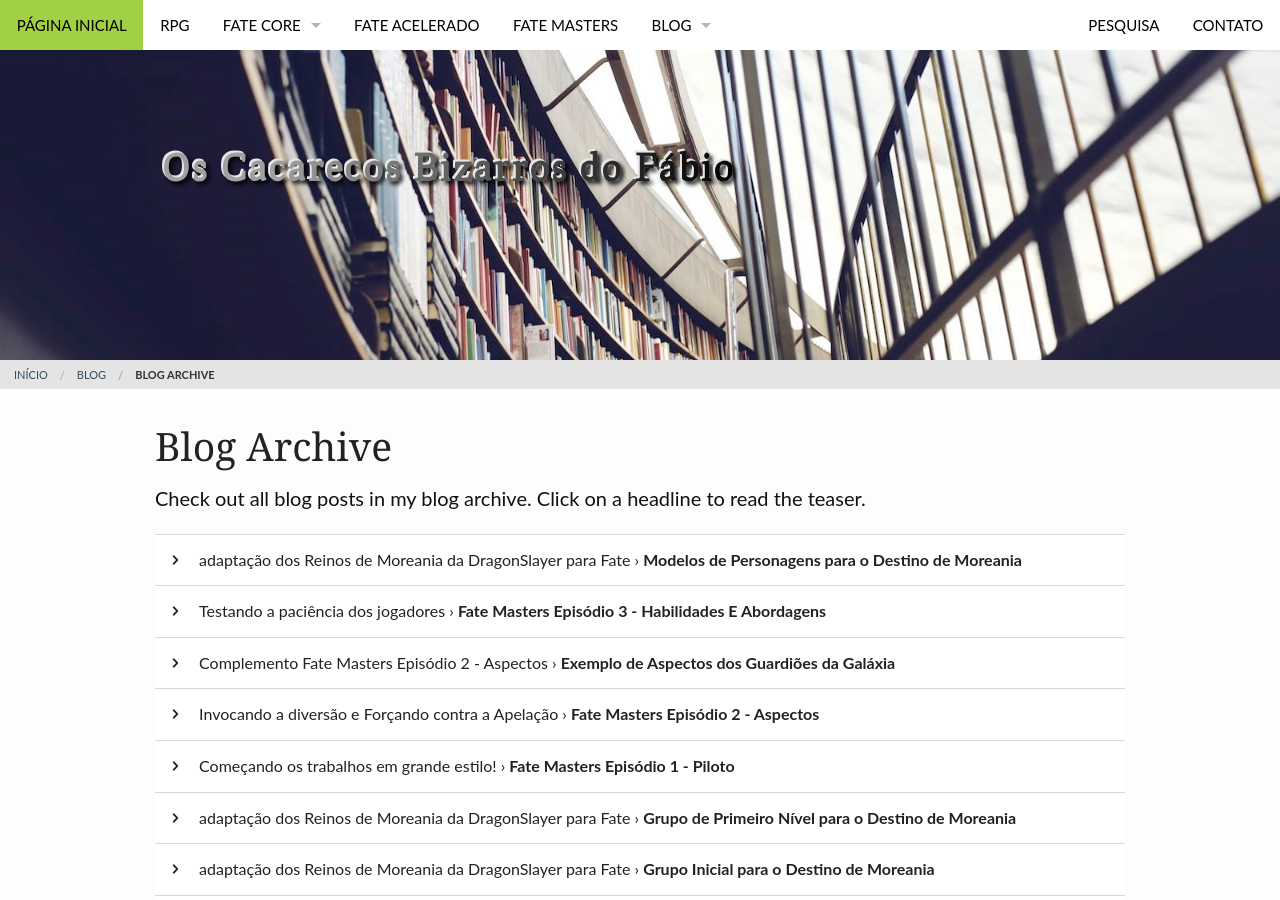
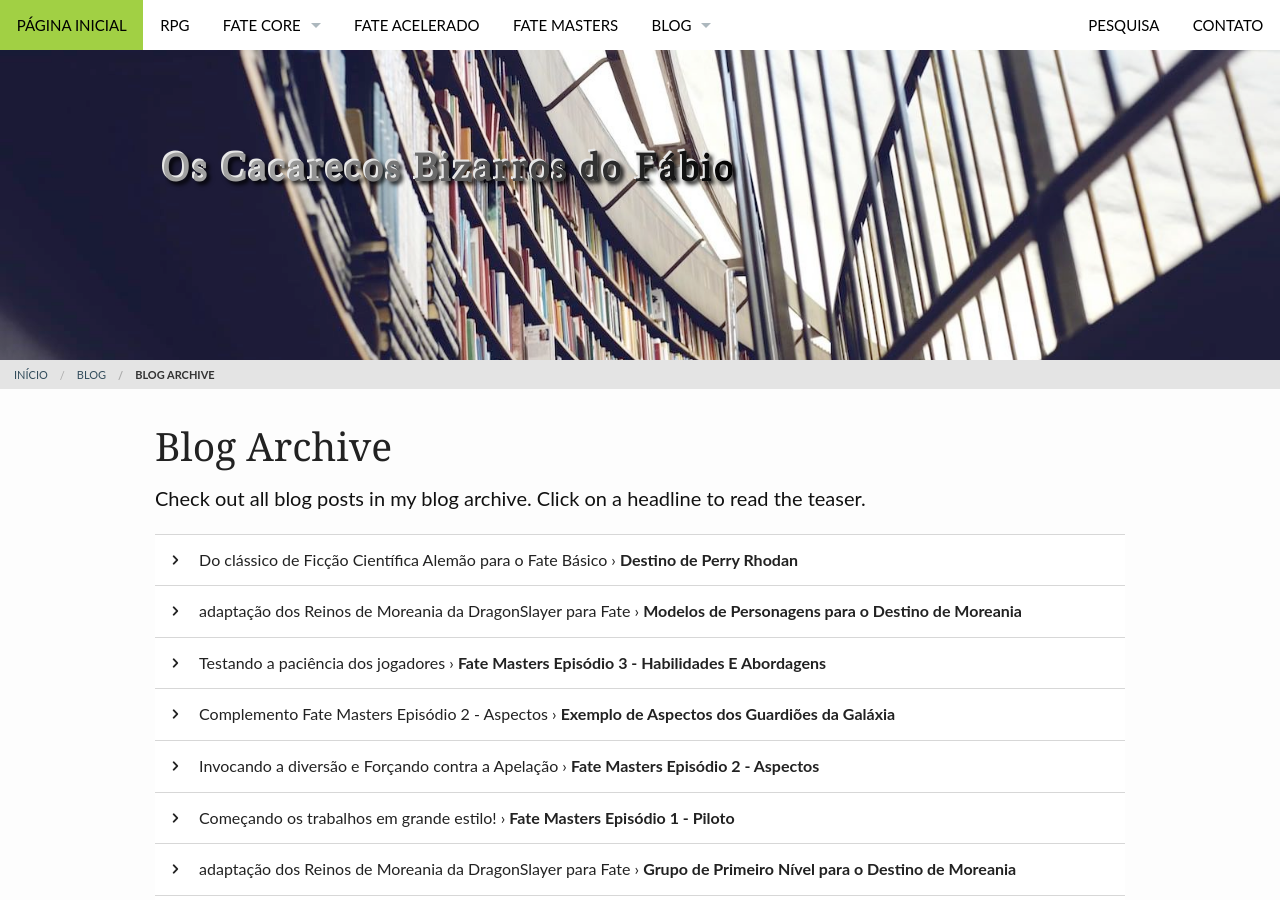
Before and after one commit to fabiocosta0305/fabiocosta0305.github.io-old, a Jekyll site: the page built from blog/archive.html, in a window 1280 px wide and 900 px high. Built offline with Jekyll 4.4.1, drawn with Linux system fonts in a browser that asks for light colours; part of the change alters nothing that is shown.

Commit message:
Adicionado Destino de Perry Rhodan

```diff
--- a/_data/navigation.yml
+++ b/_data/navigation.yml
@@ -15,6 +15,8 @@
   url: "/fate-core/"
   side: left
   dropdown:
+    - title: "Destino de Perry Rhodan"
+      url: "/fate-core/perry-rhodan/"
     - title: "Destino de Moreania"
       url: "/fate-core/moreania/"
     - title: "Destino da Caduceus"
--- /dev/null
+++ b/_posts/RPG/2015-06-16-DestinoPerryRhodan.md
@@ -0,0 +1,53 @@
+---
+title: Destino de Perry Rhodan
+subheadline: Do clássico de Ficção Científica Alemão para o Fate Básico
+layout: page
+comments: true
+categories:
+ - RPG
+tags:
+ - Fate
+ - Fate Core
+ - Fate-Core
+ - Perry-Rhodan
+header: no
+---
+
+### *1° Arco: A Terceira Potência*
+
+#### Questões e Aspectos
+
+- Não estamos sós no Espaço!
+  - Arconitas - primeiro contato no Lado Escuro da Lua
+    - *Missão Stardust*
+      - Comandada por Perry Rhodan
+- Unificar a Terra, antes que sejamos destruídos por ameaças de fora!
+  - *Terceira Potência*
+    - Criada por Perry Rhodan, com o apoio dos Arconitas Crest e Thora
+  - Thora quer voltar para casa
+- Os Mutantes - poderes especiais ou perigo
+  - *Exército de Mutantes* - Força  frontal de suporte para a Terceira
+    Potência
+    - *John Marshal*, *Anne Sloane* e *Betty Toufry* - Telepata
+    - *Tako Kakuta* e *Ras Tschubai* - Teleportadoes
+    - *Ernst Ellert* - Teletemporador (teleportador temporal)
+    - *Tanaka  Seiko* -  Teleótico (capaz  de ver  freqüências visuais
+      diferenciadas)
+- Os _Ladrões de Corpos_ - a primeira ameaça externa
+  - Trocam de corpos com os humanos
+    - Podem ser detectados por telepatas
+  - Provoca a queda dos governos mundiais em nome da Terceira Potência
+- Primeira base e colônia humana - Vênus
+  - Herança dos Arconitas
+- Topsitas
+  - Ameaça militar trazida pelos sinais da destruição da nave Arconita
+    na lua
+- Ferrônios
+  - Primeiros  aliados  extraterrestes  dos terranos  (à  exceção  dos
+    Arconitas)
+
+#### Pessoas e Lugares
+
+- Psicoradiador
+- *Good Hope*
+- *ELE*
--- /dev/null
+++ b/pages/perry-rhodan.md
@@ -0,0 +1,15 @@
+---
+layout: page
+show_meta: false
+subheadline: "Fate Core"
+title: "Meus Materiais do Destino de Perry Rhodan!"
+teaser: "Esses são alguns materiais do Destino de Perry Rhodan que tenho aqui nos meus cacarecos. Fique a vontade para se Servir"
+header:
+    image_fullwidth: FundoBlog.png
+permalink: "/fate-core/perry-rhodan/"
+---
+<ul>
+    {% for post in site.tags.Perry-Rhodan %}
+    <li><a href="{{ site.url }}{{ post.url }}">{{ post.title }}</a></li>
+    {% endfor %}
+</ul>
```
